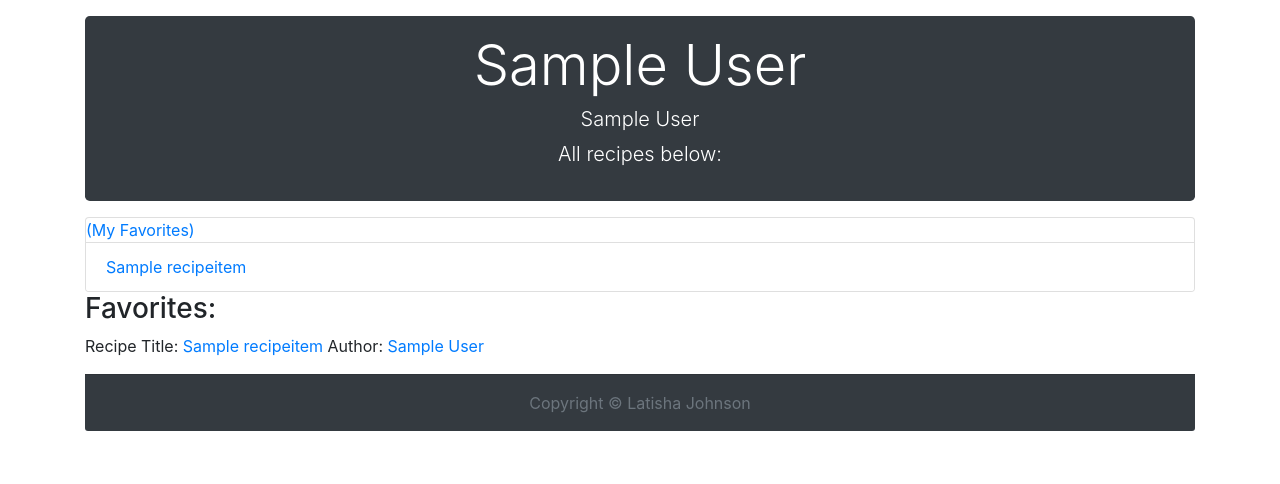
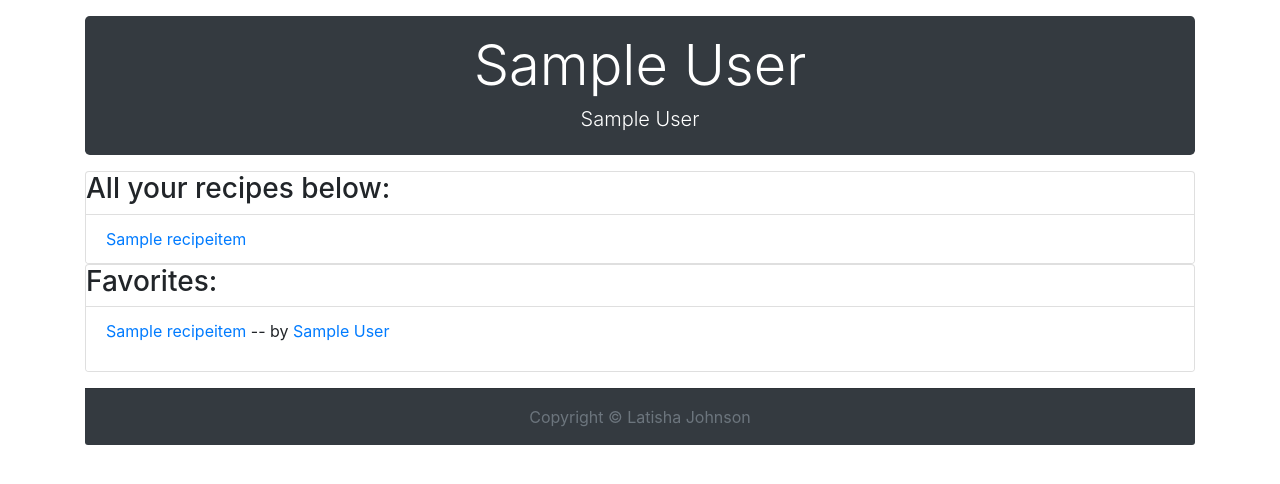
Before and after one commit to Ljohns635/recipebox, a Django app: page /authors/1/ in a window 1280 px wide. Shown: the part 56-540 px from the top of the page. Run offline with Django 3.2, Linux system fonts and the light colour scheme; tables that the repository leaves empty hold one stand-in row (values such as "Sample post"); some libraries are stand-ins or nearby versions.

Commit message:
css for author and recipe detail pages

```diff
--- a/templates/author_detail.html
+++ b/templates/author_detail.html
@@ -45,11 +45,10 @@
       <div class="jumbotron text-center p-3 my-3 bg-dark text-white">
         <h1 class="display-4">{{author.author_name}}</h1>
         <h3 class="lead">{{author.author_bio}}</h3>
-        <p class="lead">All recipes below:</p>
       </div>
 
       <div class="card" >
-      <span><a href="/favorites">(My Favorites)</a></span>
+      <h3>All your recipes below:</h3>
         <ul class="list-group list-group-flush">
           {% for item in recipes %}
           <li class="list-group-item">
@@ -59,13 +58,17 @@
         </ul>
       </div>
 
-      <div>
+      <div class="card" >
       <h3>Favorites:</h3>
-      {%for item in favorite_view %}
-      <p>Recipe Title: <a href="/recipes/{{item.id}}/">{{item.title}}</a>
-        Author: <a href="/authors/{{item.author.id}}/">{{item.author}}</a></p>
-      {% endfor %}
-    </div>
+        <ul class="list-group list-group-flush">
+          {% for item in favorite_view %}
+          <li class="list-group-item">
+            <a href="/recipes/{{item.id}}/">{{item.title}}</a> --
+            by <a href="/authors/{{item.author.id}}/">{{item.author}}</a></p>
+          </li>
+          {% endfor %}
+        </ul>
+      </div>
 
       <div class="card-footer text-muted p-3 my-3 bg-dark text-center">
         Copyright &copy; Latisha Johnson
--- a/templates/recipe_detail.html
+++ b/templates/recipe_detail.html
@@ -43,6 +43,7 @@
       </nav>
 
       <div class="card">
+        <div class="card-body">
         <h1 class="card-header">{{ recipe.title }}</h1>
         {% if user.is_authenticated %}
         <span><a href="/edit/{{recipe.id}}">(Edit)</a></span>
@@ -50,8 +51,7 @@
           <a href="/favorite/{{recipe.id}}">(Add to favorites)</a>
         </span>
         {% endif %}
-        <span ><a href="/">Go Home</a></span>
-        <div class="card-body">
+        <span ><a href="/">(Go Home)</a></span>
           <h5 class="card-title">
             By
             <a href="/authors/{{recipe.author.id}}"
```
